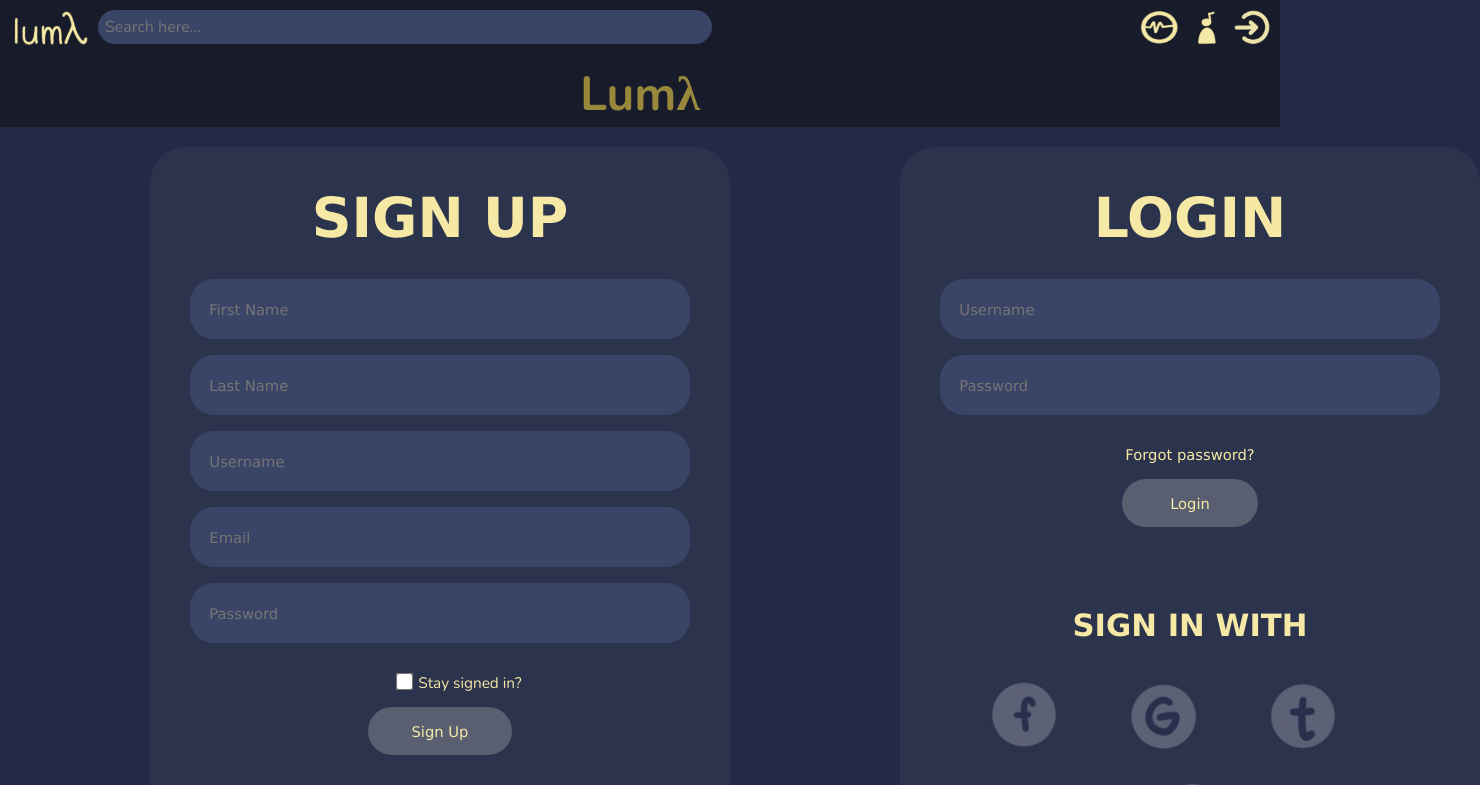
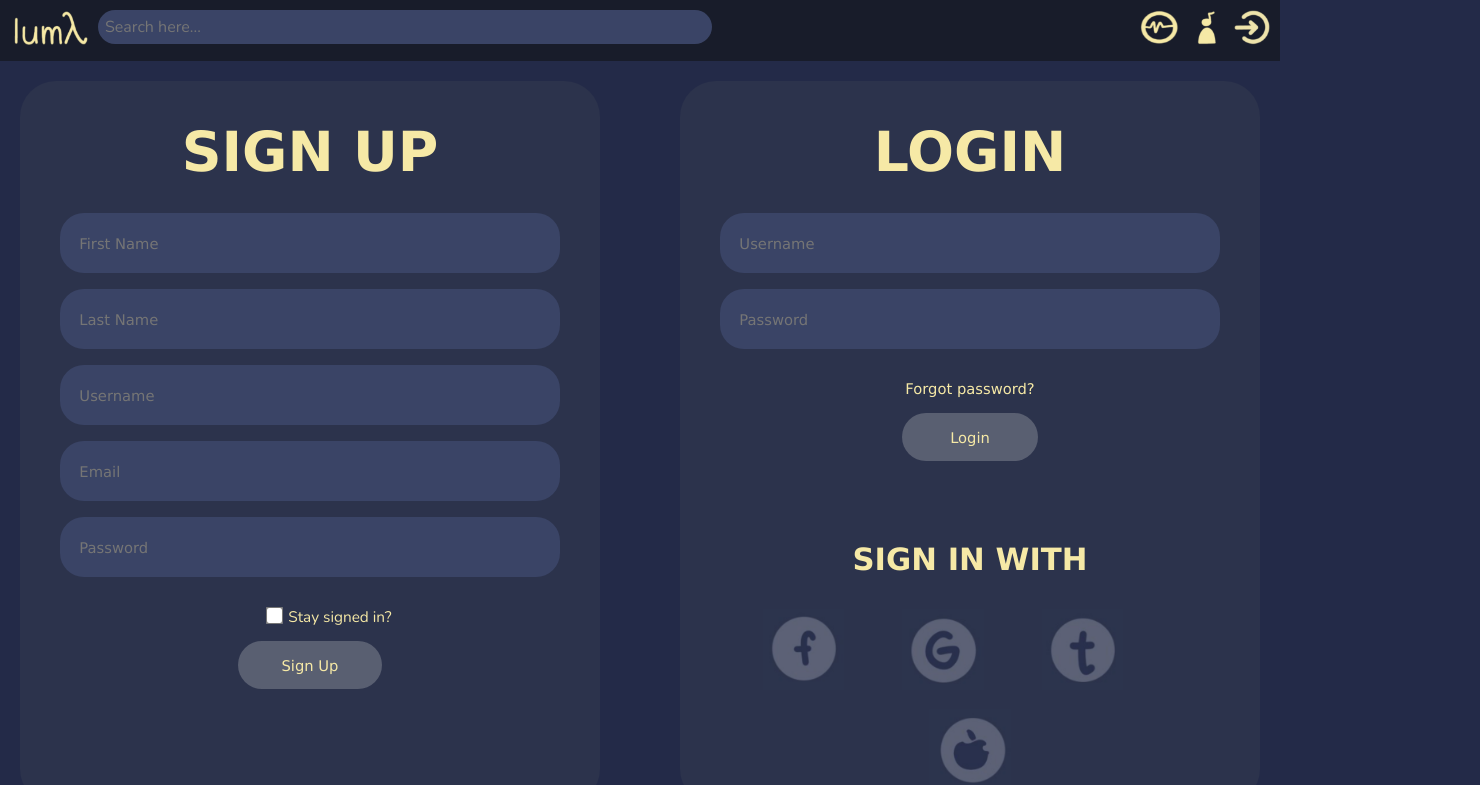
Before and after one commit to thejamielin/Luma, a Next.js app in the folder src/frontend/: page /login in a window 1280 px wide. Shown: the top 785 px of the page, 1480 px wide, since content can reach past the window. Built offline with nearby package versions, Linux system fonts and the light colour scheme.

Commit message:
resized and recetnered login page  and removed second nav bar

```diff
--- a/src/frontend/pages/login.js
+++ b/src/frontend/pages/login.js
@@ -3,9 +3,10 @@
 export default function Login() {
   return (
     <>
-    <div className={styles.topnav}>
-      <a class="active" href="/home"><b>Lum&lambda;</b></a>
-    </div>
+    {/* actual login navbar below -- diferent bc login page shoudlnt have same navbar as other pages since not logged in yet but dont know how to change it lol */}
+    {/* <div className={styles.topnav}>
+      <a class="active" href="/"><b>Lum&lambda;</b></a>
+    </div> */}
       <div className={styles.splitscreen}>
           <div className={styles.shape1}>
               <div className={styles.left}>
--- a/src/frontend/styles/login.module.css
+++ b/src/frontend/styles/login.module.css
@@ -149,6 +149,7 @@
 .splitscreen {
 display:flex;
 font-size: 96%;
+justify-content: center;
 
 }
 .splitscreen .left {
@@ -192,7 +193,7 @@
     line-height:48px;
     padding:10px 40px;
     color:white;
-    margin: 20px 150px;
+    margin: 20px 40px;
     position:relative;
     border-radius: 36px;
 }
@@ -207,7 +208,7 @@
     line-height:48px;
     padding:10px 40px;
     color:white;
-    margin: 20px 20px;
+    margin: 20px 40px;
     position:relative;
     border-radius: 36px;
 }
```
